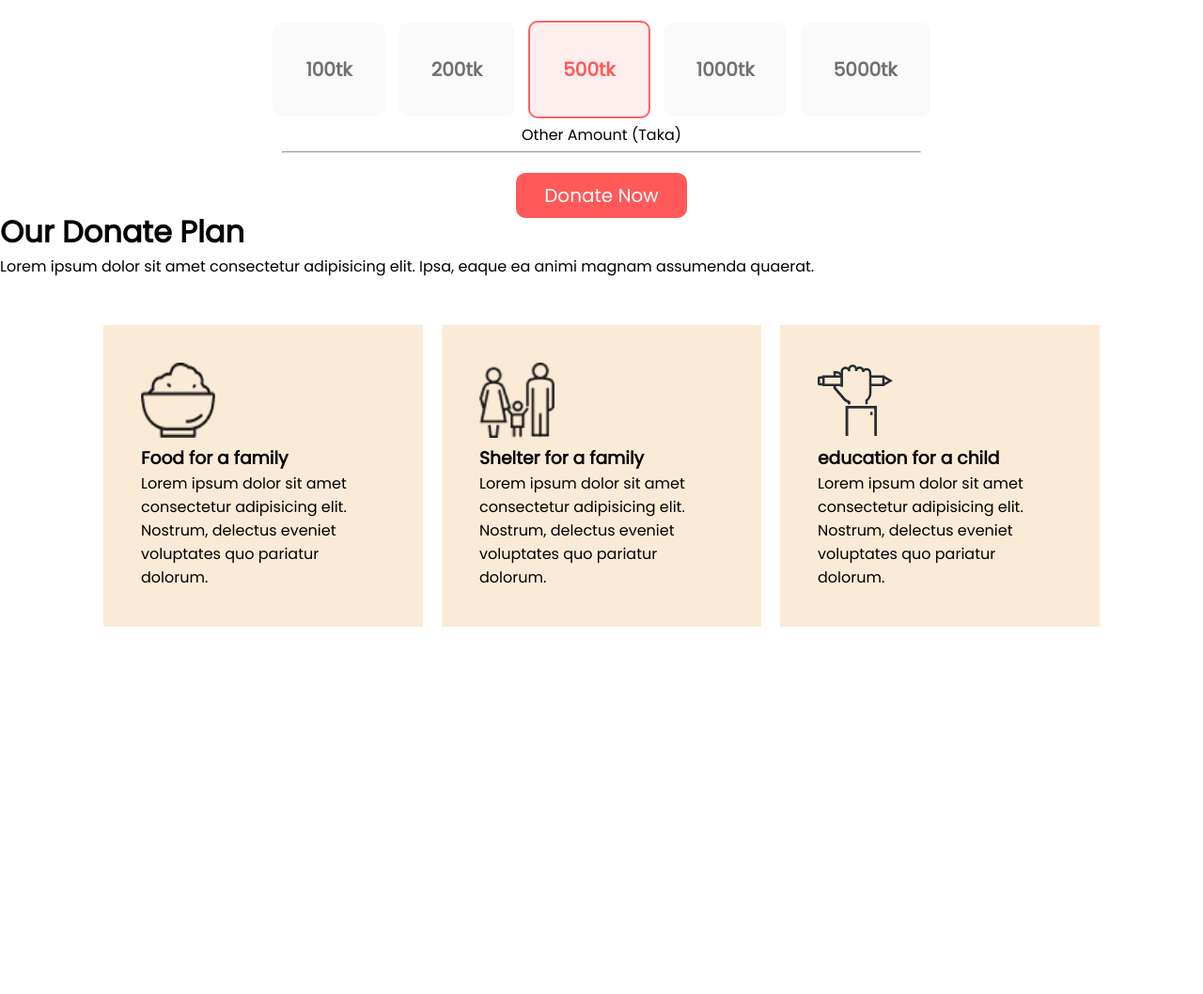
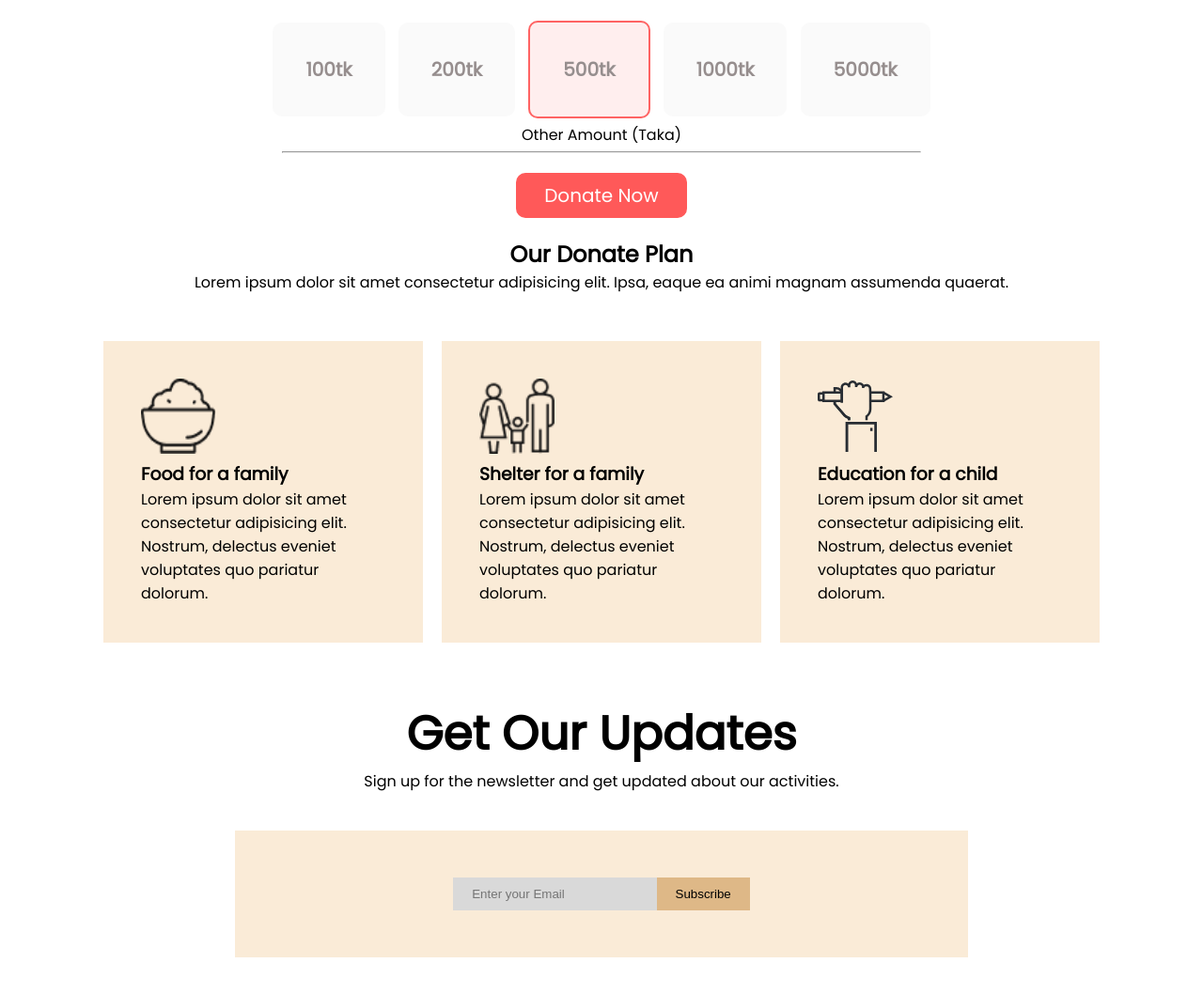
Before and after one commit to dewan-arafat/Donation-Website, a plain HTML site: page index.html in a window 1280 px wide. Shown: the part 778-1836 px from the top of the page at 94% size. Before the commit the page ends 1455 px from the top, so only its background shows below. Drawn offline with Linux system fonts and the light colour scheme.

Commit message:
contact section added

```diff
--- a/index.html
+++ b/index.html
@@ -29,11 +29,11 @@
     </section>
     <section class="money">
         <ul class="money-amount">
-            <li class="list-item">100tk</li>
-            <li class="list-item">200tk</li>
-            <li id="selected-item">500tk</li>
-            <li class="list-item">1000tk</li>
-            <li class="list-item">5000tk</li>
+            <li class="list-item"><a href="#">100tk</a> </li>
+            <li class="list-item"><a href="#">200tk</a> </li>
+            <li id="selected-item"><a href="#">500tk</a> </li>
+            <li class="list-item"><a href="#">1000tk</a> </li>
+            <li class="list-item"><a href="">5000tk</a> </li>
         </ul>
     </section>
     <section class="final-donate">
@@ -41,9 +41,11 @@
         <hr>
         <a class="link-button" href="http://" target="_blank">Donate Now</a>
     </section>
+    <section class="donate-plan-text">
+        <h1>Our Donate Plan</h1>
+        <p>Lorem ipsum dolor sit amet consectetur adipisicing elit. Ipsa, eaque ea animi magnam assumenda quaerat.</p>
+    </section>
 
-    <h1>Our Donate Plan</h1>
-    <p>Lorem ipsum dolor sit amet consectetur adipisicing elit. Ipsa, eaque ea animi magnam assumenda quaerat.</p>
     <section class="donate-plan-content">
 
         <div class="third-width">
@@ -60,10 +62,25 @@
         </div>
         <div class="third-width">
             <img class="plan-image" src="donation-image/icon5.svg" alt="">
-            <h3>education for a child</h3>
+            <h3>Education for a child</h3>
             <p>Lorem ipsum dolor sit amet consectetur adipisicing elit. Nostrum, delectus eveniet voluptates quo
                 pariatur dolorum.</p>
         </div>
+
+    </section>
+    <section class="contact-info">
+        <div>
+            <h1>Get Our Updates</h1>
+            <p>Sign up for the newsletter and get updated about our activities. </p>
+        </div>
+        <div>
+            <form action="#" class="formbox">
+                <input type="text" name="EmailAdress" placeholder="Enter your Email">
+                <button type="submit">Subscribe</button>
+            </form>
+
+        </div>
+
 
     </section>
 
--- a/style.css
+++ b/style.css
@@ -56,12 +56,19 @@ body {
 
 .money {
     text-align: center;
+
 }
 
 .money ul li {
     display: inline-block;
     list-style-type: none;
 
+
+}
+
+.money ul li a {
+    text-decoration: none;
+    color: #968e8e;
 }
 
 /*ul {
@@ -81,6 +88,7 @@ body {
     font-weight: 600;
     color: #707070;
     border-radius: 10px;
+    text-decoration: none;
 
 }
 
@@ -111,6 +119,11 @@ hr {
     margin-bottom: 30px;
 }
 
+.donate-plan-text {
+    text-align: center;
+    margin-top: 30px;
+}
+
 .donate-plan-content {
     display: flex;
     margin-top: 40px;
@@ -129,3 +142,32 @@ hr {
     height: 80px;
     width: 80px;
 }
+
+.contact-info {
+    text-align: center;
+    margin-top: 50px;
+}
+
+.contact-info h1 {
+    font-size: 50px;
+}
+
+.formbox {
+    padding: 50px;
+    background-color: antiquewhite;
+    margin: 40px 250px;
+
+}
+
+.formbox input {
+    padding: 10px 20px;
+    border: none;
+    background-color: #D9D9D9;
+}
+
+.formbox button {
+    padding: 10px 20px;
+    border: none;
+    background-color: burlywood;
+    margin-left: -5px;
+}
```
